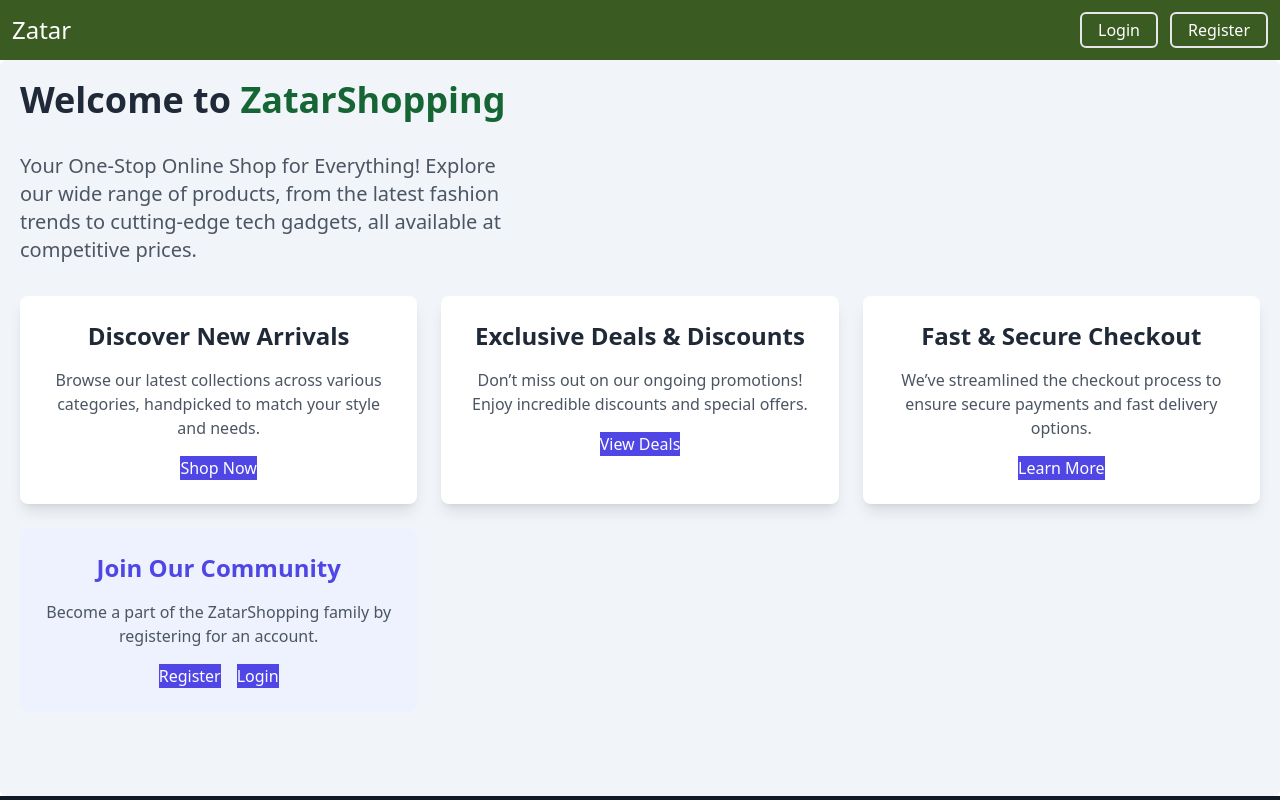
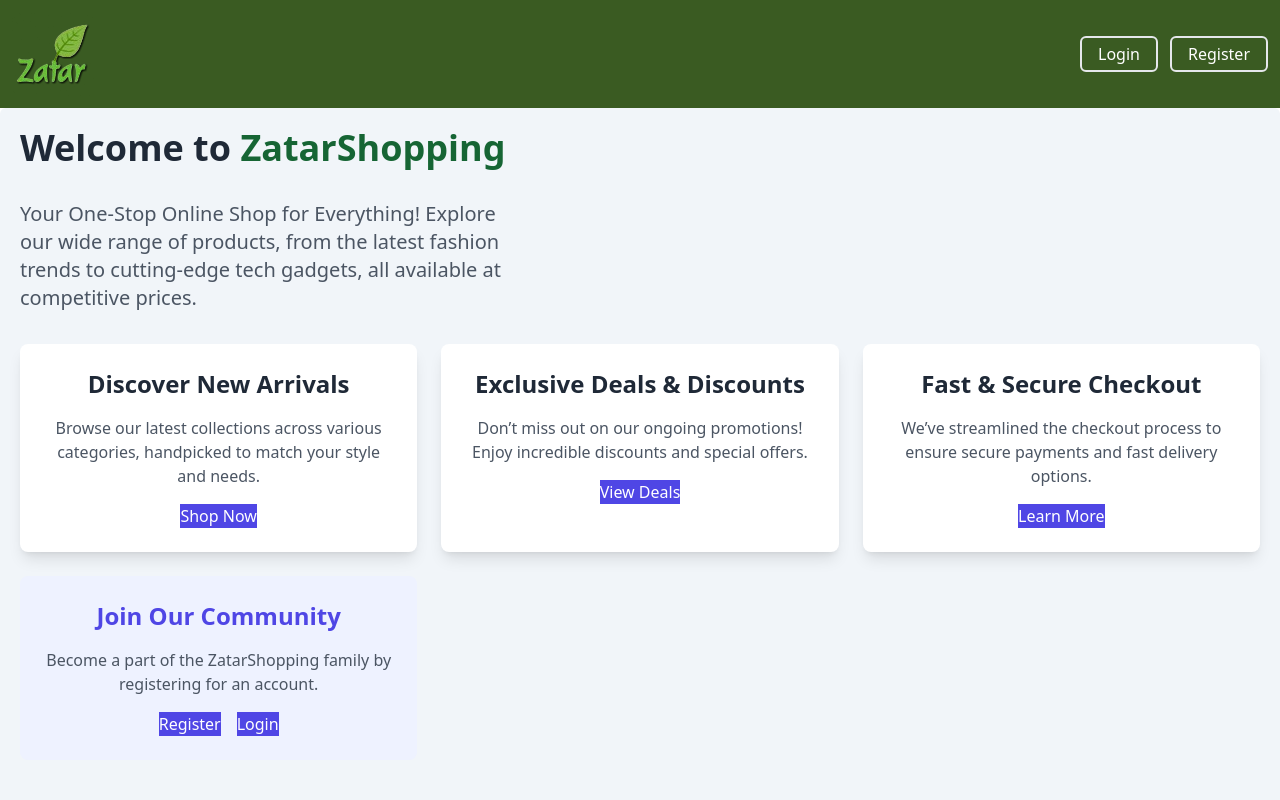
Before and after one commit to omarMousa1/zatarshopping, a React (Create React App) app: page / in a window 1280 px wide. Shown: the top 800 px of the page. Built offline with nearby package versions, Linux system fonts and the light colour scheme; no server answers.

Commit message:
add logo

```diff
--- a/src/layouts/RootLayout.tsx
+++ b/src/layouts/RootLayout.tsx
@@ -2,6 +2,7 @@ import React from 'react'
 import { useLogout } from '../hooks/useLogout';
 import { NavLink, Outlet } from 'react-router-dom';
 import { Footer } from '../components/Footer';
+import zatarLogo from '../assets/logo/zatarLogo.png';
 // import nature from '../assets/bgs/bg-home2.jpg'
 
 interface RootLayoutProps {
@@ -20,7 +21,7 @@ export const RootLayout: React.FC<RootLayoutProps> = ({ user }) => {
     <>
         <header className='bg-[#3A5B22] p-3'>
             <nav className='flex justify-between items-center'>
-                <NavLink to={"/"} className='text-2xl text-white'>Zatar</NavLink>
+                <NavLink to={"/"} className='text-2xl text-white'><img src={zatarLogo} alt='logo zatart' ></img></NavLink>
                 <div>
                     {user ? (
                         <h3 className='text-white'> Hi, {user.email}</h3>
```
Also changed, not shown: src/assets/logo/zatarLogo.png (added).
